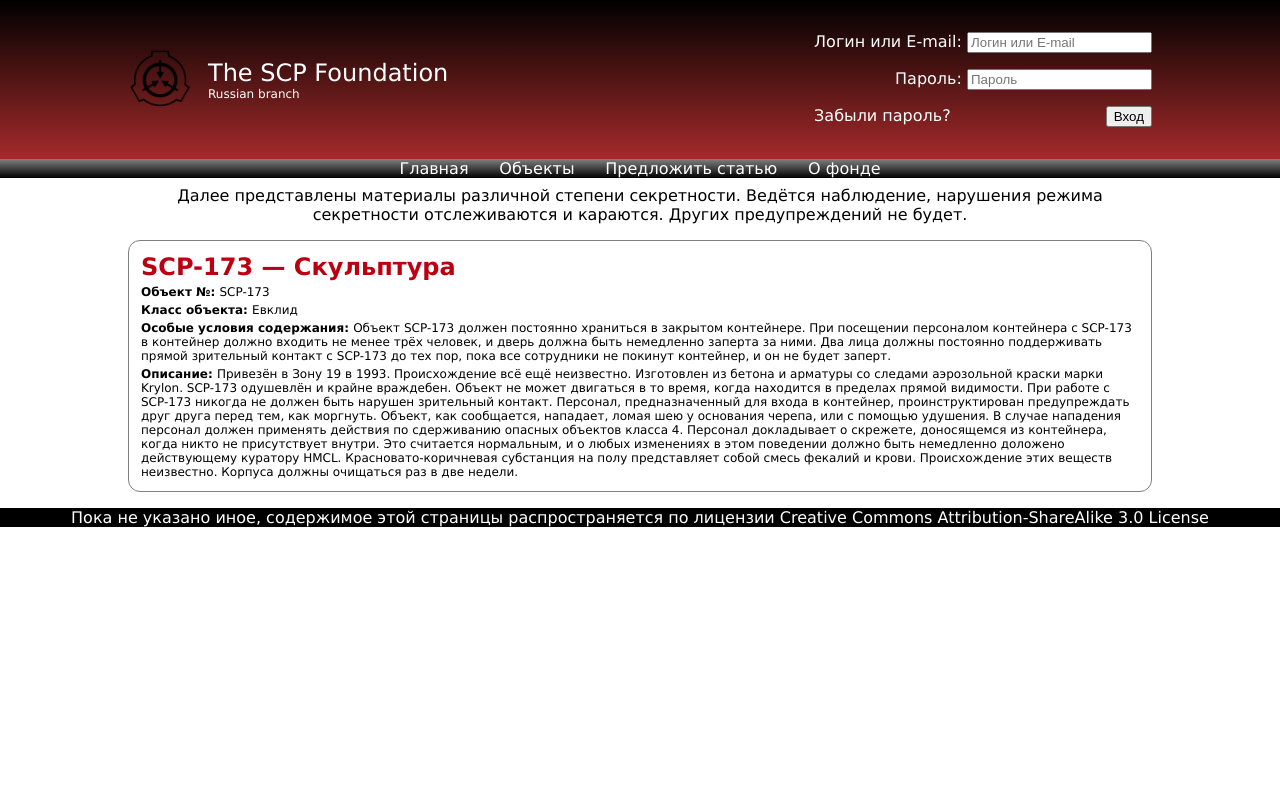
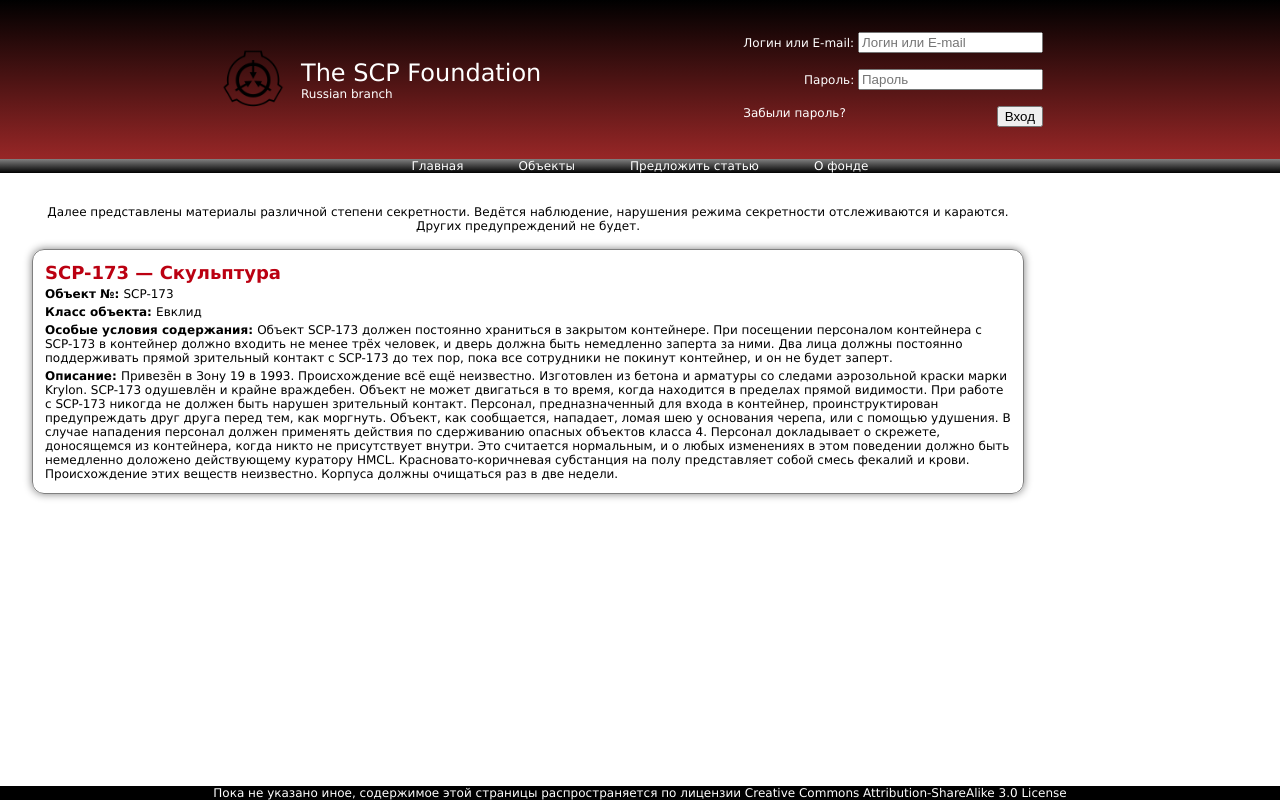
Before and after one commit to CurseRED/scp-foundation-site, a plain HTML site: page index.html in a window 1280 px wide. Drawn offline with Linux system fonts and the light colour scheme.

Commit message:
Little fixes

```diff
--- a/style.css
+++ b/style.css
@@ -1,7 +1,12 @@
 body {
+	display: flex;
+	flex-direction: column;
 	font-family: verdana, arial, helvetica;
 	background-color: #fff;
 	margin: 0px;
+	min-height: 100vh;
+	font-size: 12px;
+	min-width: 360px;
 }
 
 p {
@@ -42,17 +47,24 @@ a:hover, a:active {
 	flex-direction: row;
 	align-items: center;
 	height: 64px;
+	margin: 8px auto;
+}
+
+header {
+	background-image: linear-gradient(black, brown);
 }
 
 #header-logo {
-	background-image: linear-gradient(black, brown);
 	color: white;
 	display: flex;
 	flex-direction: row;
 	align-items: center;
 	justify-content: space-between;
-	padding: 32px 128px;
 	flex-wrap: wrap;
+	flex-shrink: 0;
+	max-width: 80%;
+	margin: auto;
+	padding: 16px;
 }
 
 #top-sitename {
@@ -79,6 +91,11 @@ ul {
 	flex-wrap: wrap;
 }
 
+nav > ul > li {
+	padding: 0px 8px;
+}
+
+
 a.navigation {
 	color: white;
 }
@@ -86,22 +103,20 @@ a.navigation {
 main {
 	display: flex;
 	flex-direction: column;
-	justify-content: center;
-	margin: auto;
-	max-width: 80%;
-	padding: 0px 16px;
+	max-width: 1024px;
+	padding: 16px;
+	flex: 1;
 }
 
 #warning {
 	text-align: center;
-	margin: 8px 8px 0px 8px;
+	margin: 16px 16px 0px 16px;
 }
 
 footer {
 	display: flex;
 	justify-content: center;
 	align-items: center;
-	margin: auto;
 	background-color: black;
 	color: white;
 }
@@ -111,6 +126,8 @@ footer {
 	flex-direction: column;
 	align-items: flex-end;
 	flex-wrap: nowrap;
+	margin: auto;
+	padding: 16px;
 }
 
 .field {
@@ -127,8 +144,9 @@ footer {
 .article {
 	border: solid 1px grey;
 	border-radius: 12px;
+	box-shadow: 0 0 8px grey;
 	padding: 8px;
-	margin: 16px 0px;
+	margin: 16px 16px;
 }
 
 .article > h2 {
```
